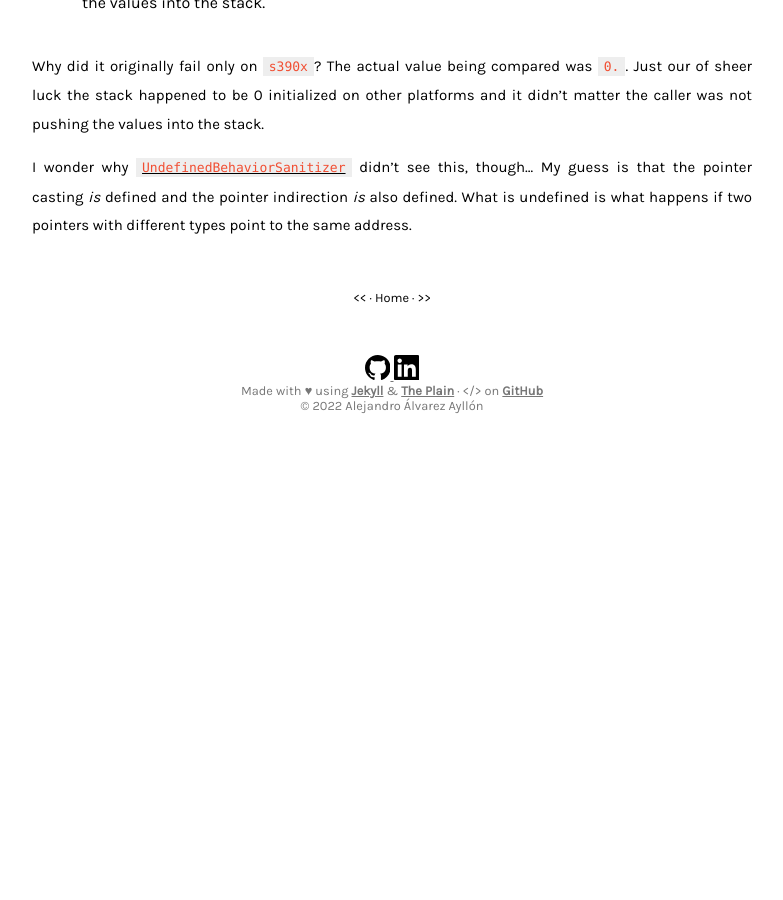
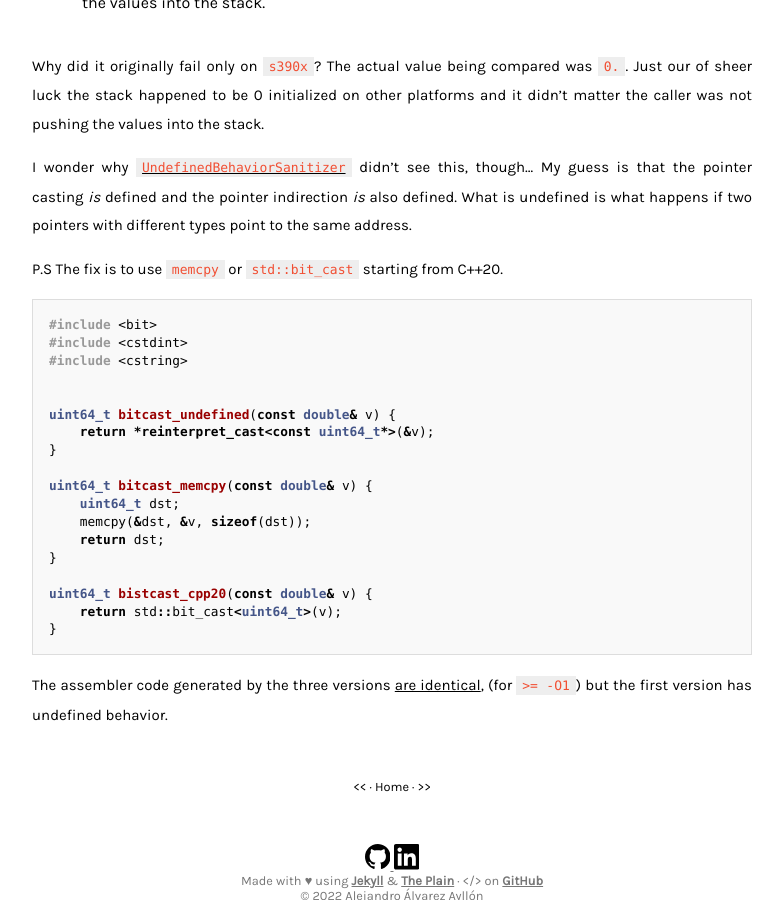
Before and after one commit to ayllon/ayllon.github.io, a Jekyll site: the page built from _posts/2022/2022-05-30-bitten-by-UB.md, in a window 1280 px wide and 900 px high, scrolled down 1057 px. Shown: the whole window, without its empty margins (248-1031 px from the left). Built offline with Jekyll 4.4.1, drawn with Linux system fonts in a browser that asks for light colours; before the commit the page ends 1505 px from its top, so only the background shows below that.

Commit message:
Fix for UB bitcast

````diff
--- a/_posts/2022/2022-05-30-bitten-by-UB.md
+++ b/_posts/2022/2022-05-30-bitten-by-UB.md
@@ -57,3 +57,29 @@ didn't see this, though...
 My guess is that the pointer casting *is* defined and the pointer indirection *is*
 also defined. What is undefined is what happens if two pointers with different
 types point to the same address.
+
+P.S The fix is to use `memcpy` or `std::bit_cast` starting from C++20.
+
+```cpp
+#include <bit>
+#include <cstdint>
+#include <cstring>
+
+
+uint64_t bitcast_undefined(const double& v) {
+    return *reinterpret_cast<const uint64_t*>(&v);
+}
+
+uint64_t bitcast_memcpy(const double& v) {
+    uint64_t dst;
+    memcpy(&dst, &v, sizeof(dst));
+    return dst;
+}
+
+uint64_t bistcast_cpp20(const double& v) {
+    return std::bit_cast<uint64_t>(v);
+}
+```
+
+The assembler code generated by the three versions [are identical](https://godbolt.org/z/WEsPszbbq),
+(for `>= -O1`) but the first version has undefined behavior.
````
